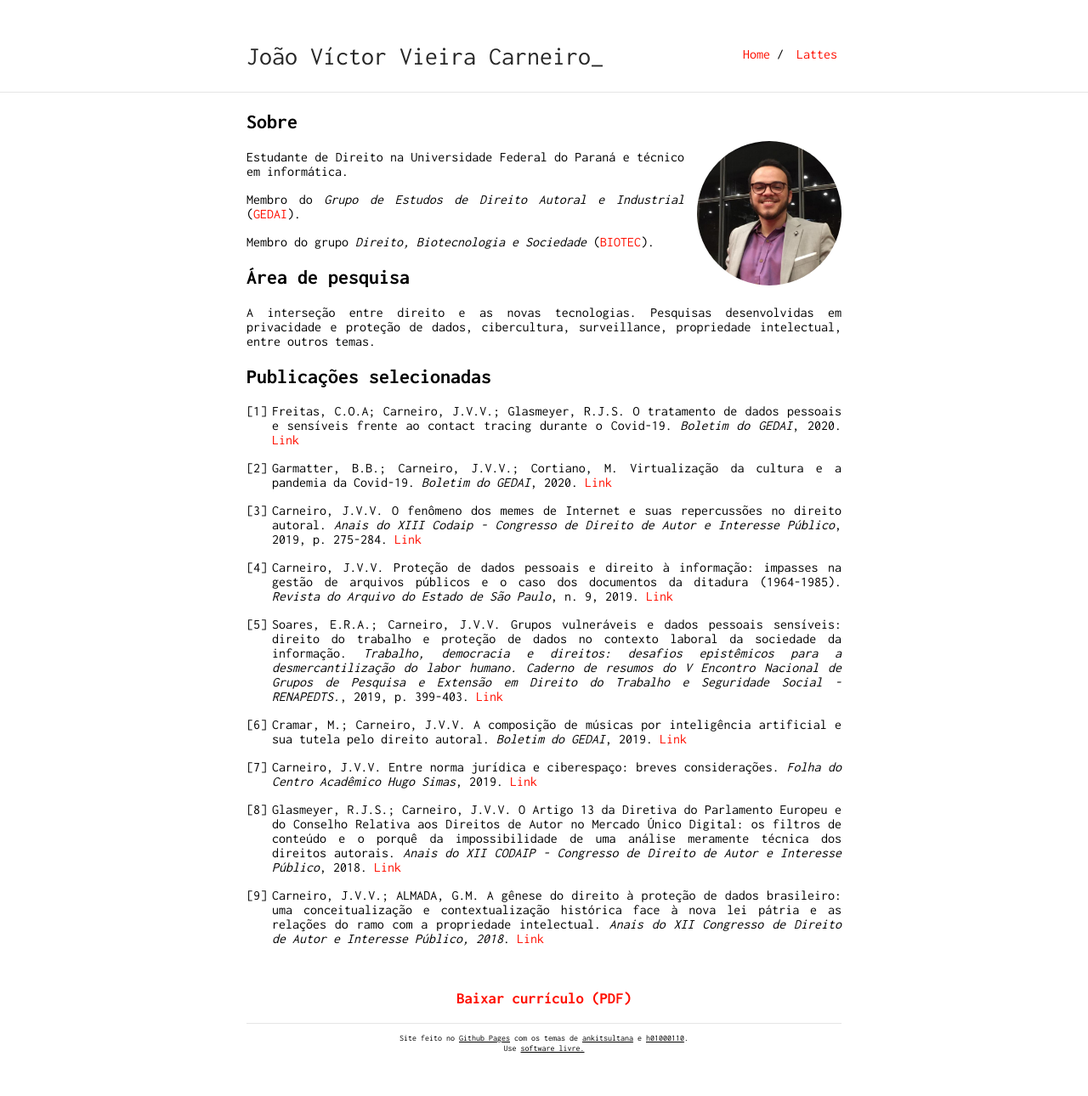
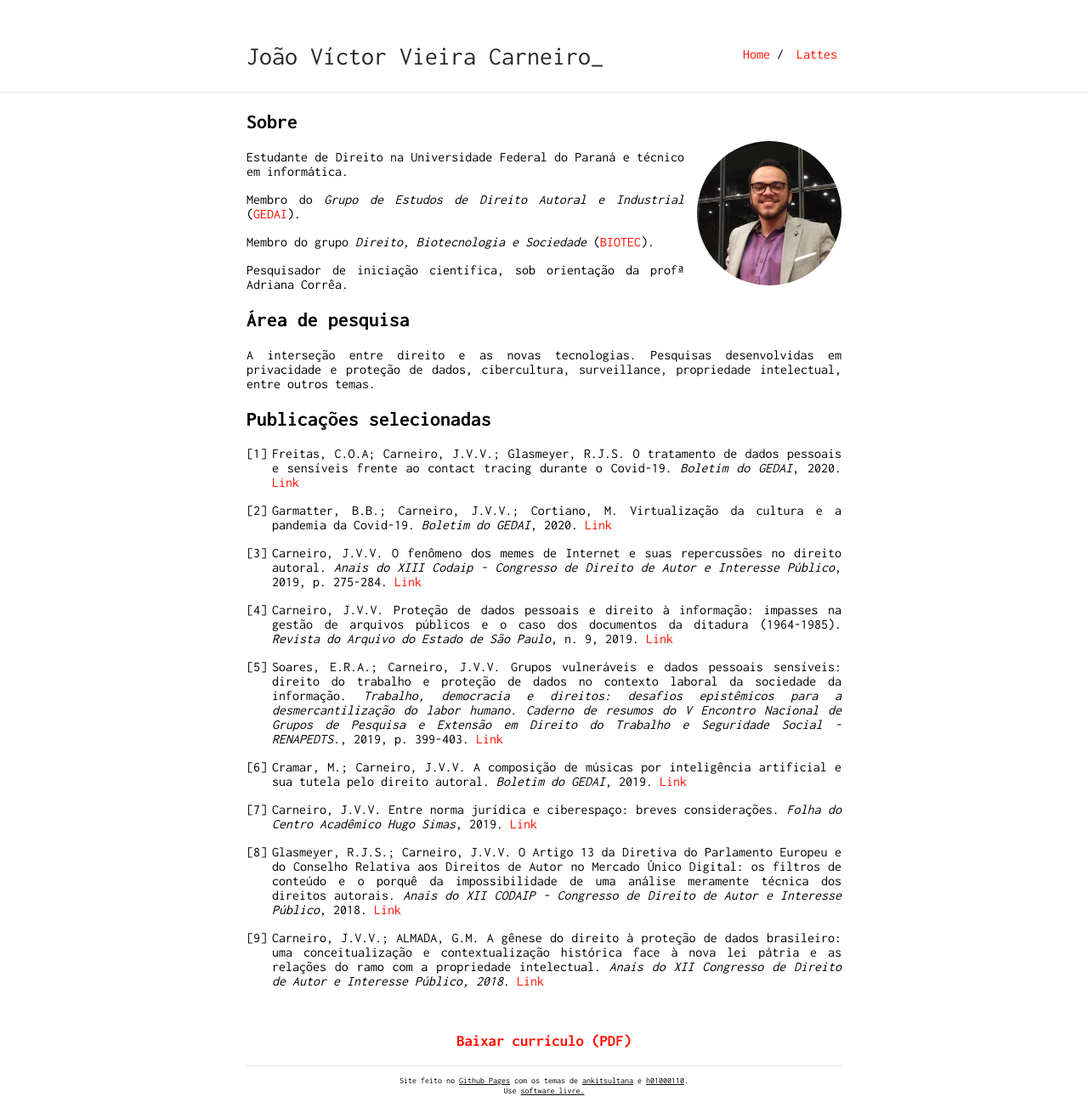
Before and after one commit to joaovvcarneiro/joaovvcarneiro.github.io, a Jekyll site: the page built from index.md, in a window 1280 px wide. Shown: the whole page at 85% size. Built offline with Jekyll 4.4.1, drawn with Linux system fonts in a browser that asks for light colours; before the commit the page ends 1240 px from its top, so only the background shows below that.

Commit message:
Update index.md

```diff
--- a/index.md
+++ b/index.md
@@ -12,6 +12,8 @@ Estudante de Direito na Universidade Federal do Paraná e técnico em informáti
 Membro do *Grupo de Estudos de Direito Autoral e Industrial* ([GEDAI](http://gedai.com.br)).
 
 Membro do grupo *Direito, Biotecnologia e Sociedade* ([BIOTEC](http://www.direito.ufpr.br/portal/biotec/)).
+
+Pesquisador de iniciação científica, sob orientação da profª Adriana Corrêa.
 
 ## Área de pesquisa
 
```
